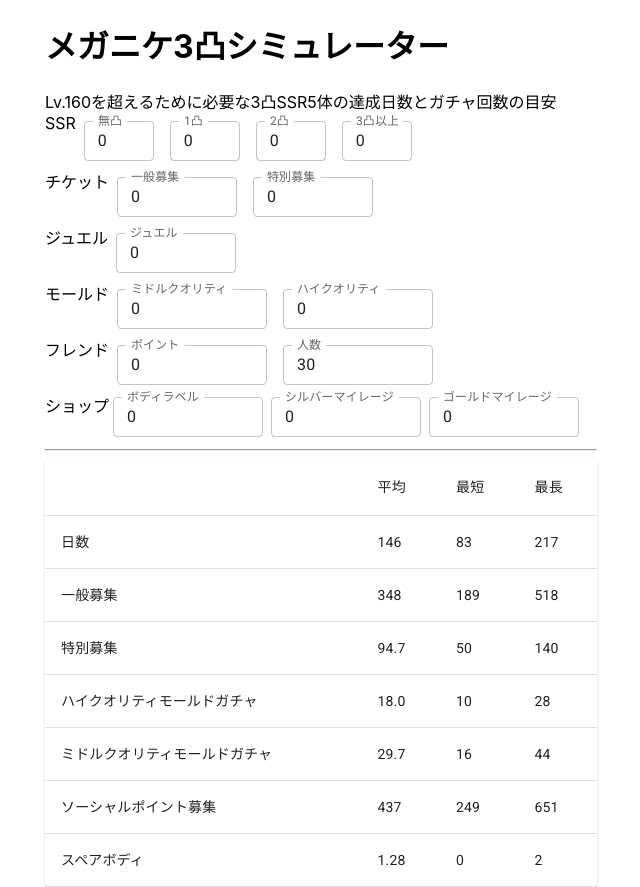
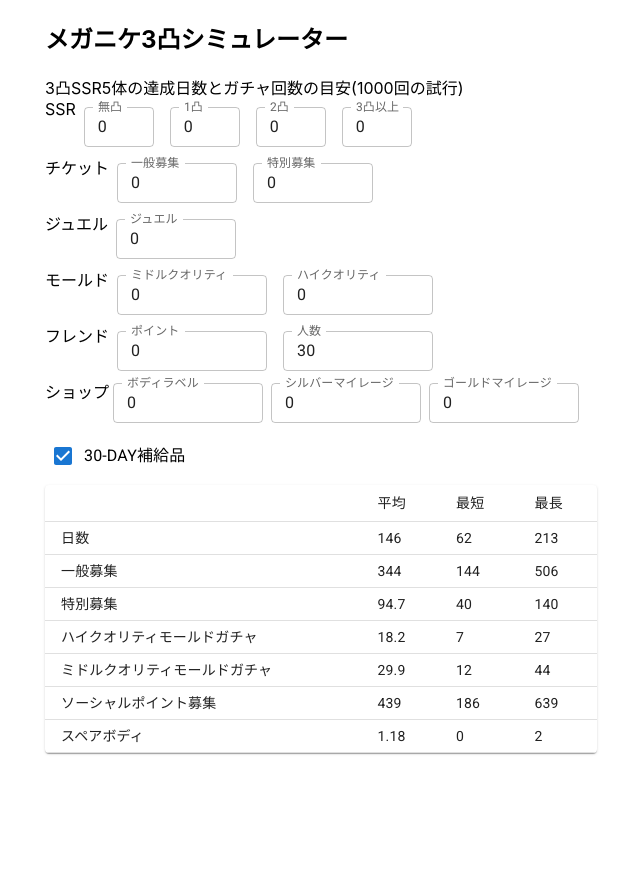
Before and after one commit to taroy5913/nikke-simulator, a React (Create React App) app: page / in a window 1280 px wide. Shown: the whole page, without its empty margins (319-959 px from the left). After the commit the page ends 800 px from the top, so only its background shows below. Built offline with nearby package versions, Linux system fonts and the light colour scheme.

Commit message:
#1, #7 toggle 30 days subscription

```diff
--- a/src/App.tsx
+++ b/src/App.tsx
@@ -1,4 +1,4 @@
-import { Box, Grid, Paper, Table, TableBody, TableCell, TableContainer, TableHead, TableRow, TextField } from '@mui/material';
+import { Box, Checkbox, FormControlLabel, FormGroup, Grid, Paper, Table, TableBody, TableCell, TableContainer, TableHead, TableRow, TextField } from '@mui/material';
 import { Container } from '@mui/system';
 import React from 'react';
 
@@ -25,6 +25,7 @@ interface Props {
   numFriends: number;
   mileageShopPoints: number;
   advancedMileageShopPoints: number;
+  useSubscription: boolean;
 }
 interface Sample {
   days: number;
@@ -67,7 +68,11 @@ const simulate = (props: Props): Sample => {
   }
   for (let t = 1; t < 1000; ++t) {
     // daily mission
-    gems += 100 + 100 + Math.floor(Math.random() * 50); // daily mission + subscription and 派遣
+    gems += 100 + Math.floor(Math.random() * 30); // daily mission + 派遣報酬
+    if (props.useSubscription) {
+      gems += 100;
+    }
+
     middleQualityMolds += 5; // daily mission
     if (t % 30 < 15) { // season pass
       middleQualityMolds += [10, 2, 2, 2, 10, 2, 2, 2, 2, 10, 2, 2, 2, 2, 10][t % 30];
@@ -254,6 +259,7 @@ const App = () => {
   const [numSSR1, setNumSSR1] = React.useState<string>("0");
   const [numSSR2, setNumSSR2] = React.useState<string>("0");
   const [numSSR3, setNumSSR3] = React.useState<string>("0");
+  const [useSubscription, setUseSubscription] = React.useState<boolean>(true);
   const [vouchers, setVouchers] = React.useState<string>("0");
   const [advancedVouchers, setAdvancedVouchers] = React.useState<string>("0");
   const [gems, setGems] = React.useState<string>("0");
@@ -283,13 +289,13 @@ const App = () => {
     friendPoints: Int(friendPoints),
     numFriends: Int(numFriends),
     mileageShopPoints: Int(mileageShopPoints),
-    advancedMileageShopPoints: Int(advancedMileageShopPoints)
+    advancedMileageShopPoints: Int(advancedMileageShopPoints),
+    useSubscription
   });
   return (
     <Container maxWidth="sm">
-      <h1>メガニケ3凸シミュレーター</h1>
-
-      <div>Lv.160を超えるために必要な3凸SSR5体の達成日数とガチャ回数の目安</div>
+      <h2>メガニケ3凸シミュレーター</h2>
+      <div>3凸SSR5体の達成日数とガチャ回数の目安(1000回の試行)</div>
       <Box sx={{display: "flex", flexWrap: "wrap"}}>
         <div>
           <Box component="form" sx={{"& > :not(style)": {m: 1, width: "25ch"}}}>
@@ -324,11 +330,15 @@ const App = () => {
             <TextField label="シルバーマイレージ" value={mileageShopPoints} onChange={e => setMileageShopPoints(e.target.value)} variant="outlined" size="small" style={{width: 150}} />
             <TextField label="ゴールドマイレージ" value={advancedMileageShopPoints} onChange={e => setAdvancedMileageShopPoints(e.target.value)} variant="outlined" size="small" style={{width: 150}} />
           </Box>
+          <Box component="form" sx={{"& > :not(style)": {m: 1, width: "25ch"}}}>
+            <FormGroup>
+              <FormControlLabel control={<Checkbox checked={useSubscription} onChange={e => setUseSubscription(!useSubscription)} />} label="30-DAY補給品" />
+            </FormGroup>
+          </Box>
         </div>
       </Box>
-      <hr />
       <TableContainer component={Paper}>
-        <Table>
+        <Table size="small">
           <TableHead>
             <TableRow>
               <TableCell></TableCell>
```
Also changed, not shown: 1 other file (tests, documents, lock files or other folders).
